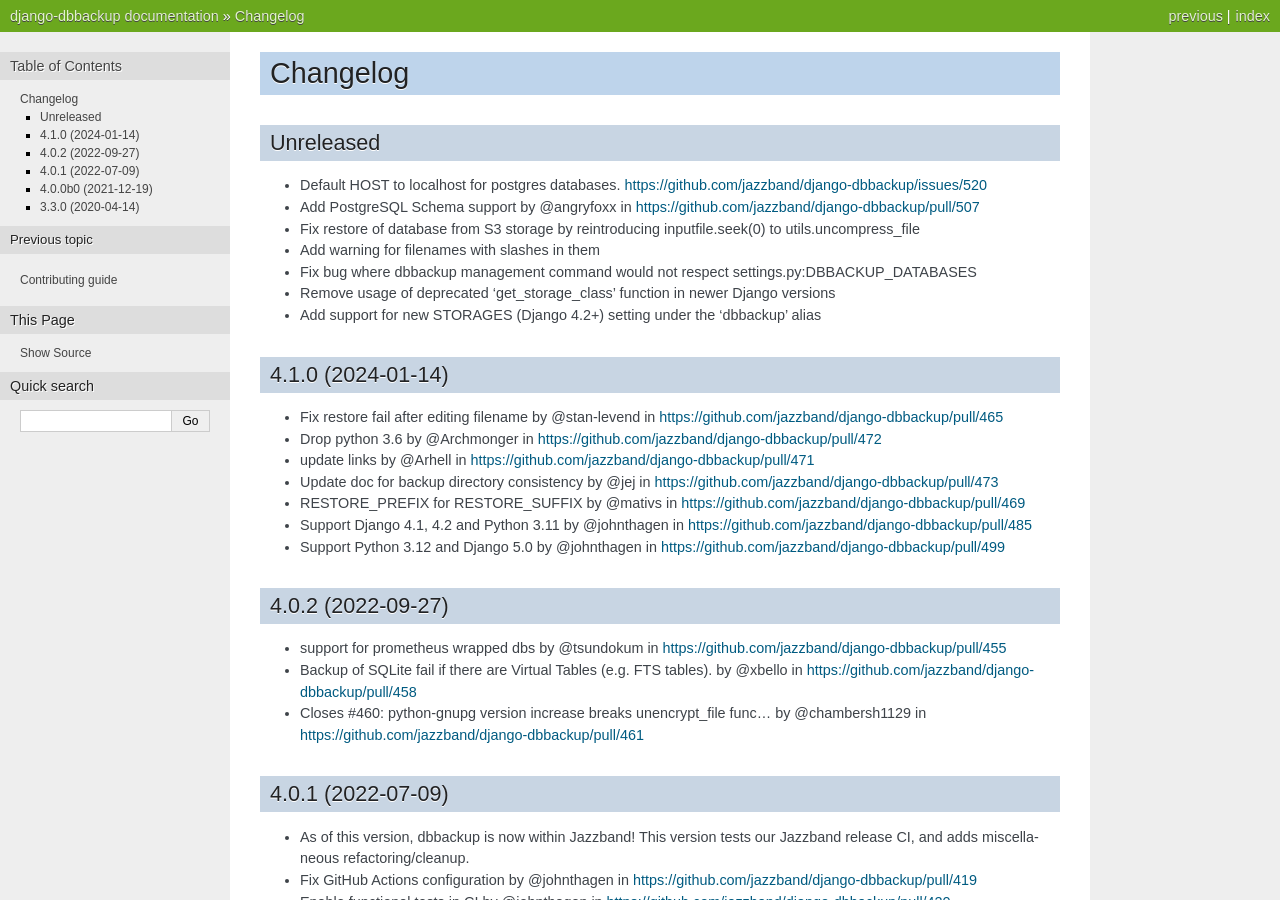
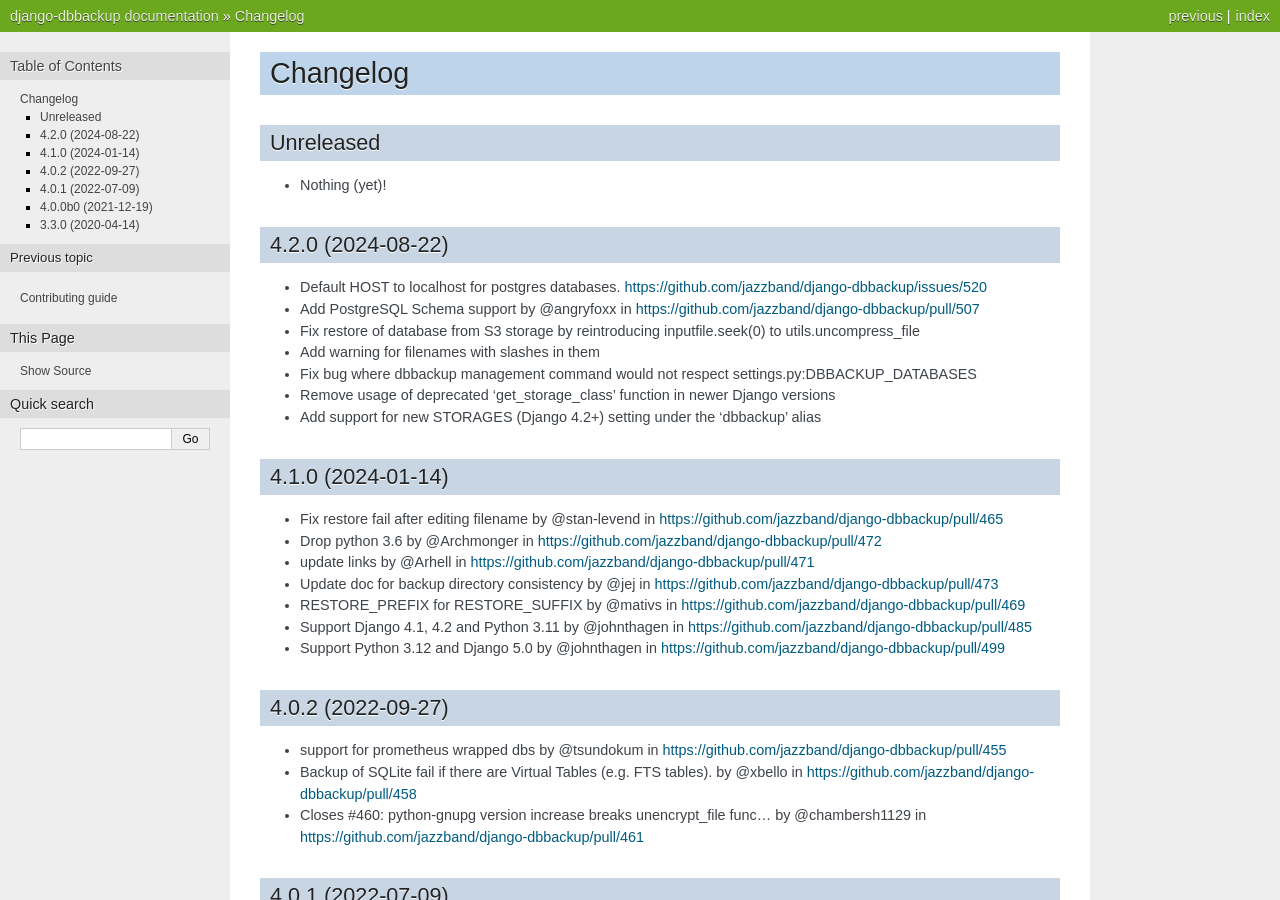
Before and after one commit to jazzband/django-dbbackup, a Sphinx documentation site: the page built from docs/changelog.rst, in a window 1280 px wide and 900 px high. Built offline with Sphinx 7.4.7, drawn with Linux system fonts in a browser that asks for light colours; the version number could not be read and is left out.

Commit message:
v4.2.0 (#527)

```diff
--- a/docs/changelog.rst
+++ b/docs/changelog.rst
@@ -3,6 +3,11 @@
 
 Unreleased
 ----------
+
+* Nothing (yet)!
+
+4.2.0 (2024-08-22)
+------------------
 
 * Default HOST to localhost for postgres databases. https://github.com/jazzband/django-dbbackup/issues/520
 * Add PostgreSQL Schema support by @angryfoxx in https://github.com/jazzband/django-dbbackup/pull/507
```
Also changed, not shown: 1 other file.
